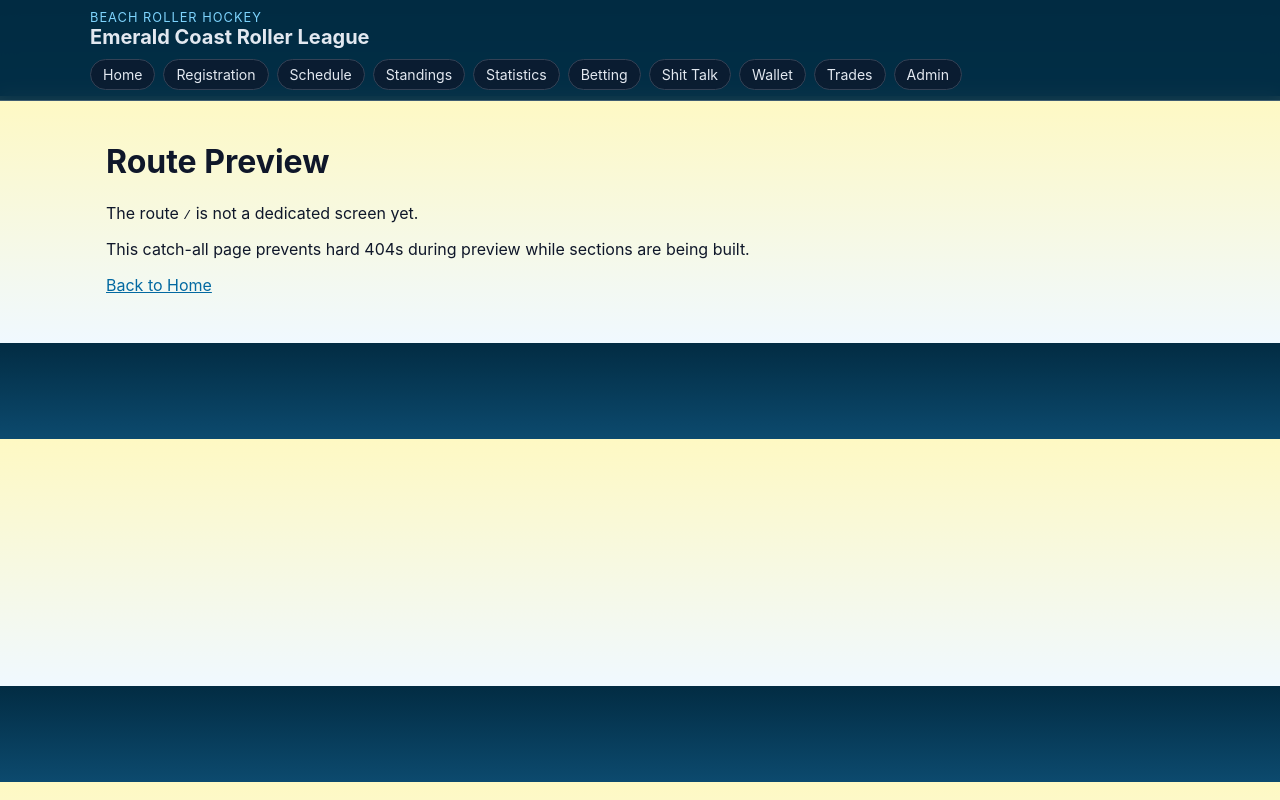
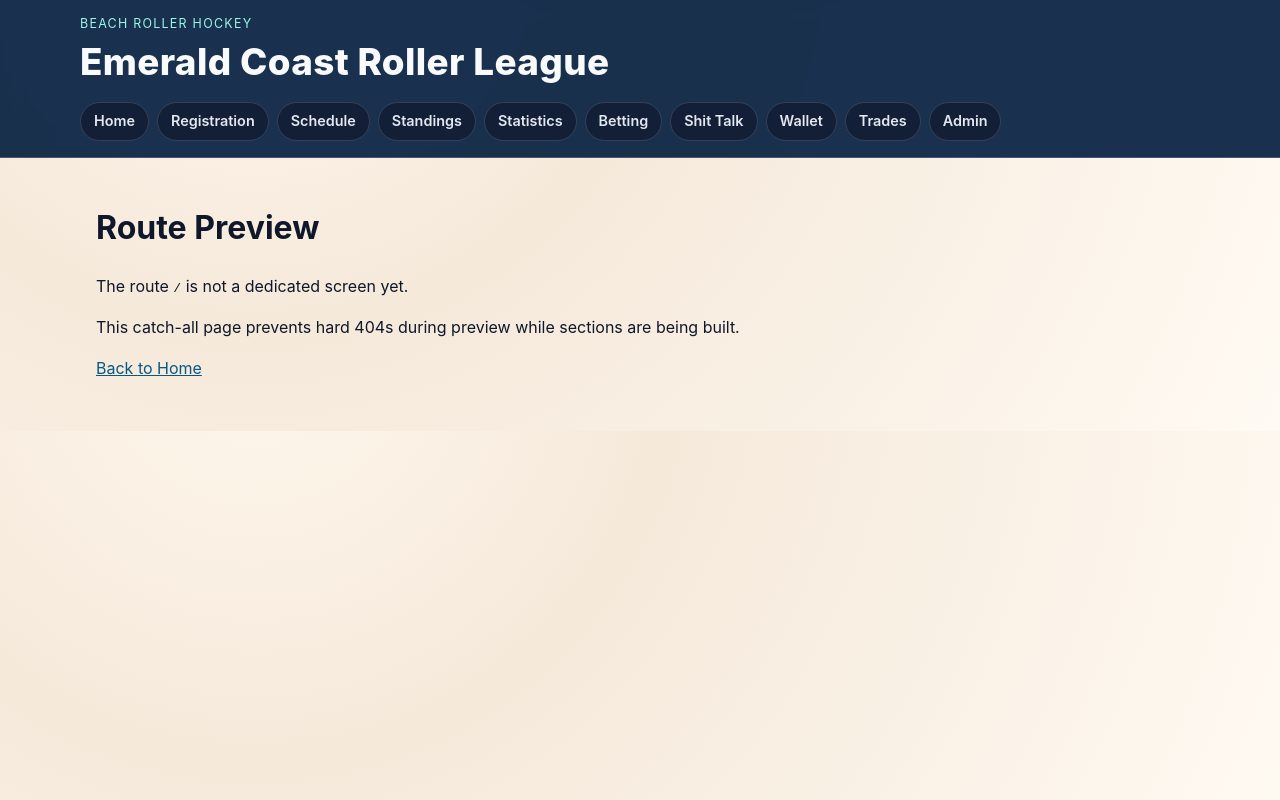
Before and after one commit to carlsoncompanyx/summerleagueapp, a Next.js app: page / in a window 1280 px wide. Built offline with nearby package versions, Linux system fonts and the light colour scheme.

Commit message:
Refine visual theme to modern beach dashboard style

```diff
--- a/app/globals.css
+++ b/app/globals.css
@@ -1,35 +1,66 @@
 * { box-sizing: border-box; }
+:root {
+  --sand: #F5E9DA;
+  --navy: #0B2545;
+  --teal: #2EC4B6;
+  --coral: #FF6B6B;
+  --ink: #0f172a;
+  --card: #fffdf8;
+}
+
 body {
   margin: 0;
-  font-family: Inter, system-ui, -apple-system, Segoe UI, Roboto, Arial, sans-serif;
-  background: linear-gradient(180deg, #022c43 0%, #0c4a6e 28%, #fef9c3 28%, #f0f9ff 100%);
-  color: #0f172a;
+  font-family: Inter, Poppins, system-ui, -apple-system, Segoe UI, Roboto, Arial, sans-serif;
+  background: radial-gradient(circle at 20% -20%, #fff7ed, var(--sand) 36%, #fffaf3 100%);
+  color: var(--ink);
+  line-height: 1.55;
 }
 
 .site-header {
   position: sticky;
   top: 0;
   z-index: 20;
-  backdrop-filter: blur(8px);
-  background: rgba(2, 44, 67, 0.92);
-  color: #e2e8f0;
+  backdrop-filter: blur(10px);
+  background: rgba(11, 37, 69, 0.94);
+  color: #f8fafc;
   border-bottom: 1px solid rgba(148, 163, 184, 0.35);
-  padding: 10px 14px;
+  padding: 14px 16px;
 }
 .site-header-inner {
-  max-width: 1100px;
+  max-width: 1120px;
   margin: 0 auto;
   display: flex;
   justify-content: space-between;
   align-items: center;
-  gap: 12px;
+  gap: 16px;
 }
-.site-header h1 { margin: 0; font-size: 1.25rem; }
-.kicker { margin: 0; color: #7dd3fc; font-size: 0.8rem; text-transform: uppercase; letter-spacing: 0.08em; }
+.site-header h1 {
+  margin: 0;
+  font-size: clamp(1.9rem, 3.4vw, 2.3rem);
+  font-weight: 800;
+  letter-spacing: 0.01em;
+}
+.kicker {
+  margin: 0;
+  color: #99f6e4;
+  font-size: 0.78rem;
+  text-transform: uppercase;
+  letter-spacing: 0.1em;
+}
+.install-btn {
+  border: 0;
+  border-radius: 999px;
+  padding: 10px 14px;
+  font-weight: 700;
+  background: var(--coral);
+  color: #fff;
+  cursor: pointer;
+}
+.install-btn:hover { filter: brightness(0.96); }
 
 .tabs {
-  max-width: 1100px;
-  margin: 10px auto 0;
+  max-width: 1120px;
+  margin: 12px auto 2px;
   display: flex;
   flex-wrap: wrap;
   gap: 8px;
@@ -37,56 +68,77 @@ body {
 .tab-link {
   color: #e2e8f0;
   border: 1px solid #334155;
-  background: rgba(15, 23, 42, 0.72);
+  background: rgba(15, 23, 42, 0.68);
   border-radius: 999px;
-  padding: 6px 12px;
+  padding: 7px 13px;
   text-decoration: none;
-  font-size: 0.88rem;
+  font-size: 0.9rem;
+  font-weight: 600;
 }
-.tab-link:hover { background: rgba(14, 116, 144, 0.7); }
+.tab-link:hover {
+  background: rgba(46, 196, 182, 0.25);
+  border-color: #67e8f9;
+}
 
-main { max-width: 1100px; margin: 0 auto; padding: 20px 16px 32px; }
-a { color: #0369a1; }
+main { max-width: 1120px; margin: 0 auto; padding: 24px 16px 34px; }
+a { color: #075985; }
 
 .hero {
-  background: linear-gradient(120deg, #fef08a, #fde68a 55%, #facc15);
-  border-radius: 14px;
-  padding: 18px;
-  box-shadow: 0 10px 30px rgba(12, 74, 110, 0.25);
+  background: linear-gradient(140deg, #ffffff, #f1f5f9 55%, #dbeafe);
+  border: 1px solid #dbe3ef;
+  border-radius: 16px;
+  padding: 20px;
+  box-shadow: 0 8px 24px rgba(11, 37, 69, 0.09);
 }
-.hero h2 { margin: 0 0 6px; }
+.hero h2 {
+  margin: 0;
+  color: var(--navy);
+  font-size: clamp(1.7rem, 2.6vw, 2rem);
+  font-weight: 800;
+}
 
 .grid {
-  margin-top: 16px;
+  margin-top: 18px;
   display: grid;
-  grid-template-columns: repeat(auto-fit, minmax(280px, 1fr));
-  gap: 12px;
+  grid-template-columns: repeat(auto-fit, minmax(290px, 1fr));
+  gap: 14px;
 }
 .card {
-  border: 1px solid #cbd5e1;
-  border-radius: 12px;
-  background: rgba(255, 255, 255, 0.95);
-  padding: 12px;
+  border: 1px solid #d8dee7;
+  border-radius: 14px;
+  background: var(--card);
+  padding: 14px;
+  box-shadow: 0 6px 18px rgba(11, 37, 69, 0.06);
+}
+.section-title {
+  margin: 0 0 10px;
+  color: var(--navy);
+  font-size: 1.45rem;
+  font-weight: 800;
+}
+.card-title {
+  margin: 0 0 10px;
+  color: #12345d;
+  font-size: 1.08rem;
+  font-weight: 650;
 }
 
 .table {
   width: 100%;
   border-collapse: collapse;
   margin-top: 8px;
-  font-size: 0.92rem;
+  font-size: 0.98rem;
 }
-.table th, .table td { border-bottom: 1px solid #cbd5e1; text-align: left; padding: 6px; }
-.table th { color: #0c4a6e; }
+.table th, .table td { border-bottom: 1px solid #d6dde8; text-align: left; padding: 7px; }
+.table th { color: #0c4a6e; font-weight: 700; }
 
-.muted { color: #475569; }
+.muted { color: #4b5563; }
 .badge {
   display: inline-block;
   border-radius: 999px;
-  padding: 2px 8px;
-  font-size: 0.75rem;
-  background: #e0f2fe;
-  border: 1px solid #7dd3fc;
-  color: #0c4a6e;
+  padding: 2px 9px;
+  font-size: 0.76rem;
+  background: #def7f5;
+  border: 1px solid #83dcd5;
+  color: #0b4c48;
 }
-
-.section-title { margin: 0 0 8px; }
--- a/components/InstallPrompt.tsx
+++ b/components/InstallPrompt.tsx
@@ -15,5 +15,5 @@ export default function InstallPrompt() {
   }, []);
 
   if (!deferred) return null;
-  return <button className="rounded bg-emerald-700 px-3 py-2 text-white" onClick={() => deferred.prompt()}>Install App</button>;
+  return <button className="install-btn" onClick={() => deferred.prompt()}>Install App</button>;
 }
```
Also changed, not shown: app/page.tsx (+4 -4 lines).
